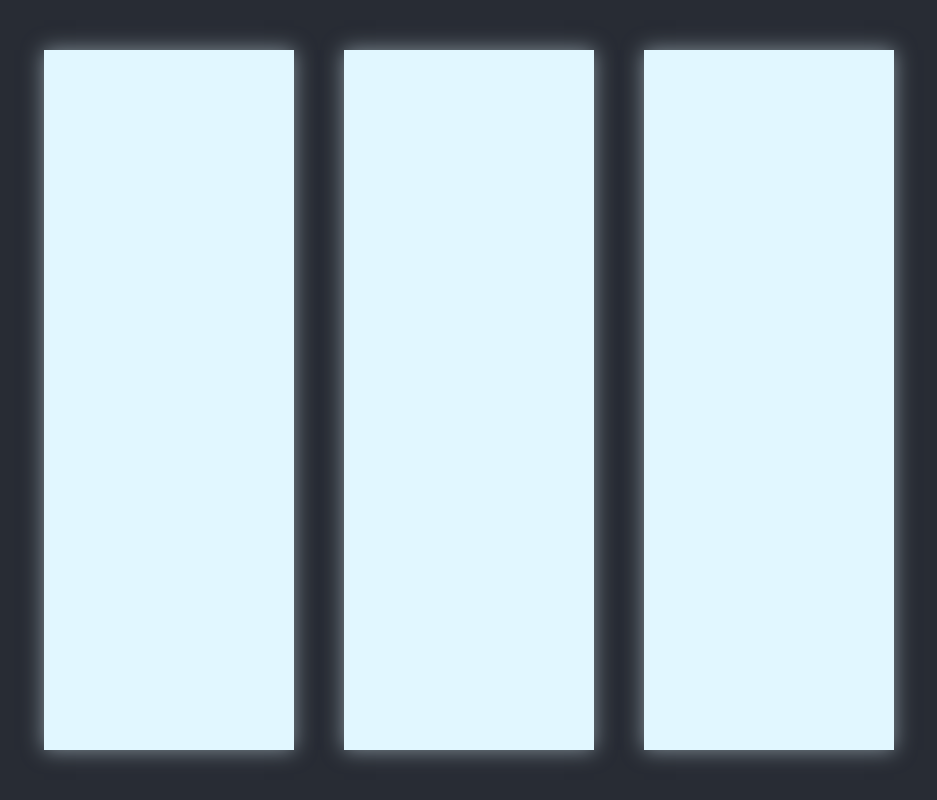
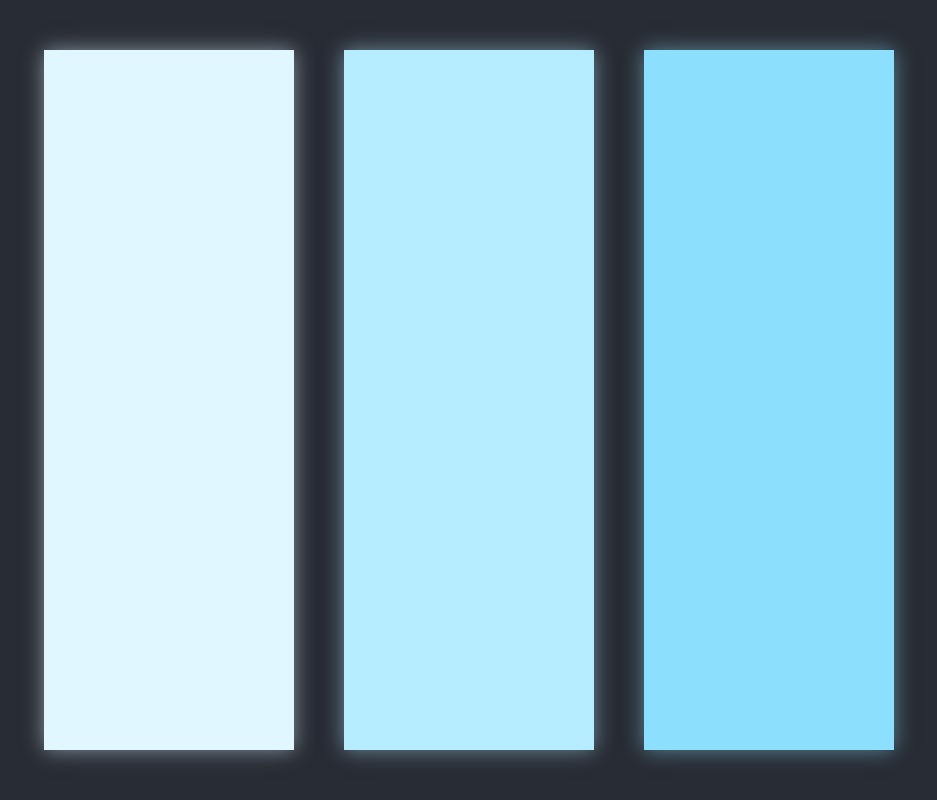
Before and after one commit to bonzo45/markhackathonstrand, a React (Create React App) app: page / in a window 1280 px wide. Shown: the whole page, without its empty margins (171-1108 px from the left). Built offline with nearby package versions, Linux system fonts and the light colour scheme.

Commit message:
Lovely colours and shadows...

```diff
--- a/src/Window.js
+++ b/src/Window.js
@@ -1,14 +1,27 @@
 import React, { useState, Fragment, useCallback } from 'react';
 
-function Window() {
+function Window({number}) {
+    let colour;
+    let shadowColour;
+    if (number === 1) {
+        colour = "rgb(225, 247, 255)";
+        shadowColour = "rgba(225, 247, 255, 0.5)";
+    } else if (number === 2) {
+        colour = "rgba(182, 236, 255)";
+        shadowColour = "rgba(182, 236, 255, 0.5)";
+    } else if (number === 3) {
+        colour = "rgb(141, 224, 253)";
+        shadowColour = "rgba(141, 224, 253, 0.5)";
+    }
+
   return (
     <div style={{
         "width": "100%",
         "height": "100%",
-        "backgroundColor": "rgb(225, 247, 255)",
+        "backgroundColor": colour,
         "color": "black",
         "position": "relative",
-        "box-shadow": "0px 0px 20px 0 rgba(225, 247, 255, 0.5)",
+        "box-shadow": `0px 0px 20px 0 ${shadowColour}`,
     }}>
 {/*        <div style={{
             "position": "absolute",
--- a/src/WindowFrame.js
+++ b/src/WindowFrame.js
@@ -50,7 +50,9 @@ function WindowFrame({number, left, top, width, height, screenWidth, screenHeigh
         }}
         onClick={handleClick}
       >
-        <Window />
+        <Window
+            number={number}
+        />
       </div>
   );
 }
```
